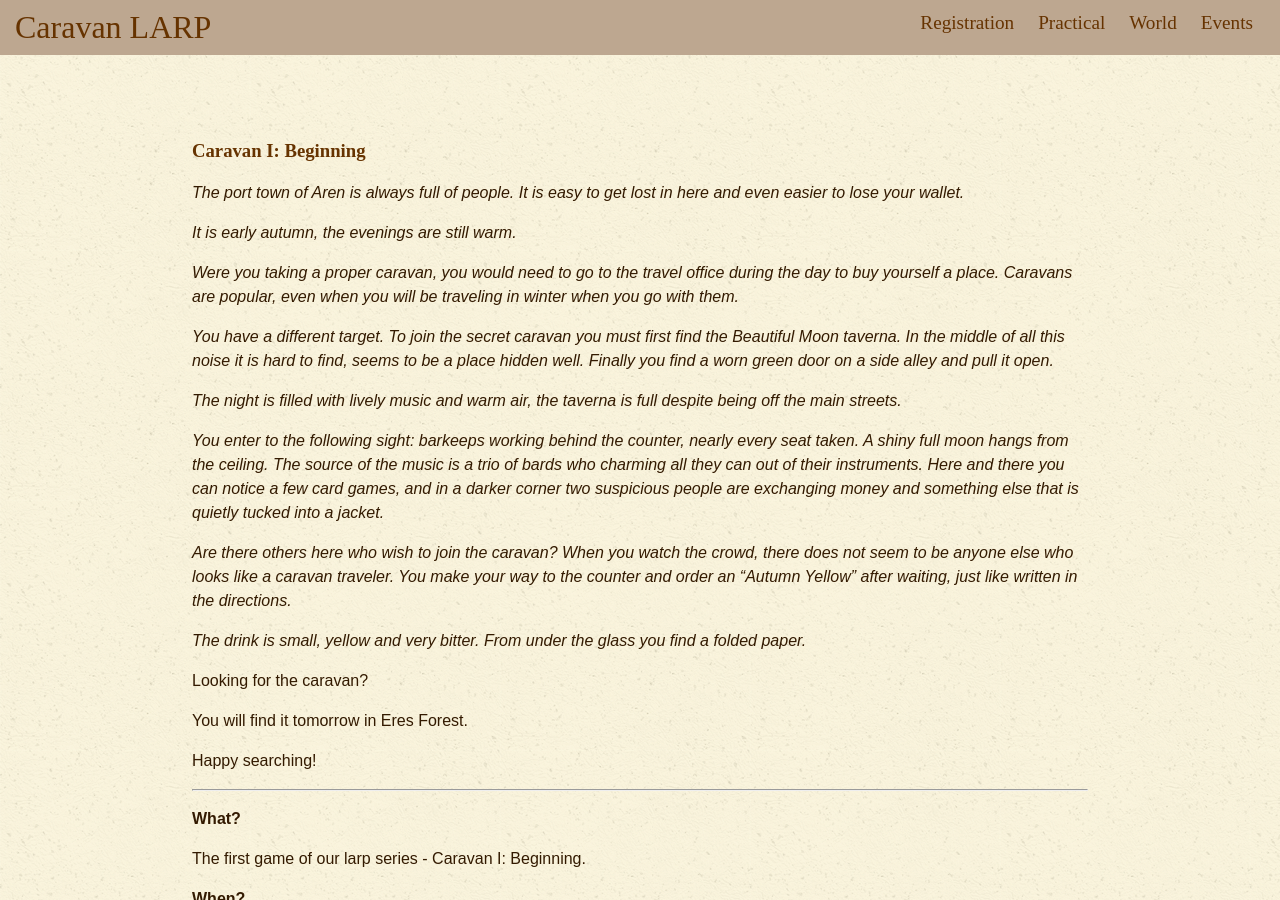
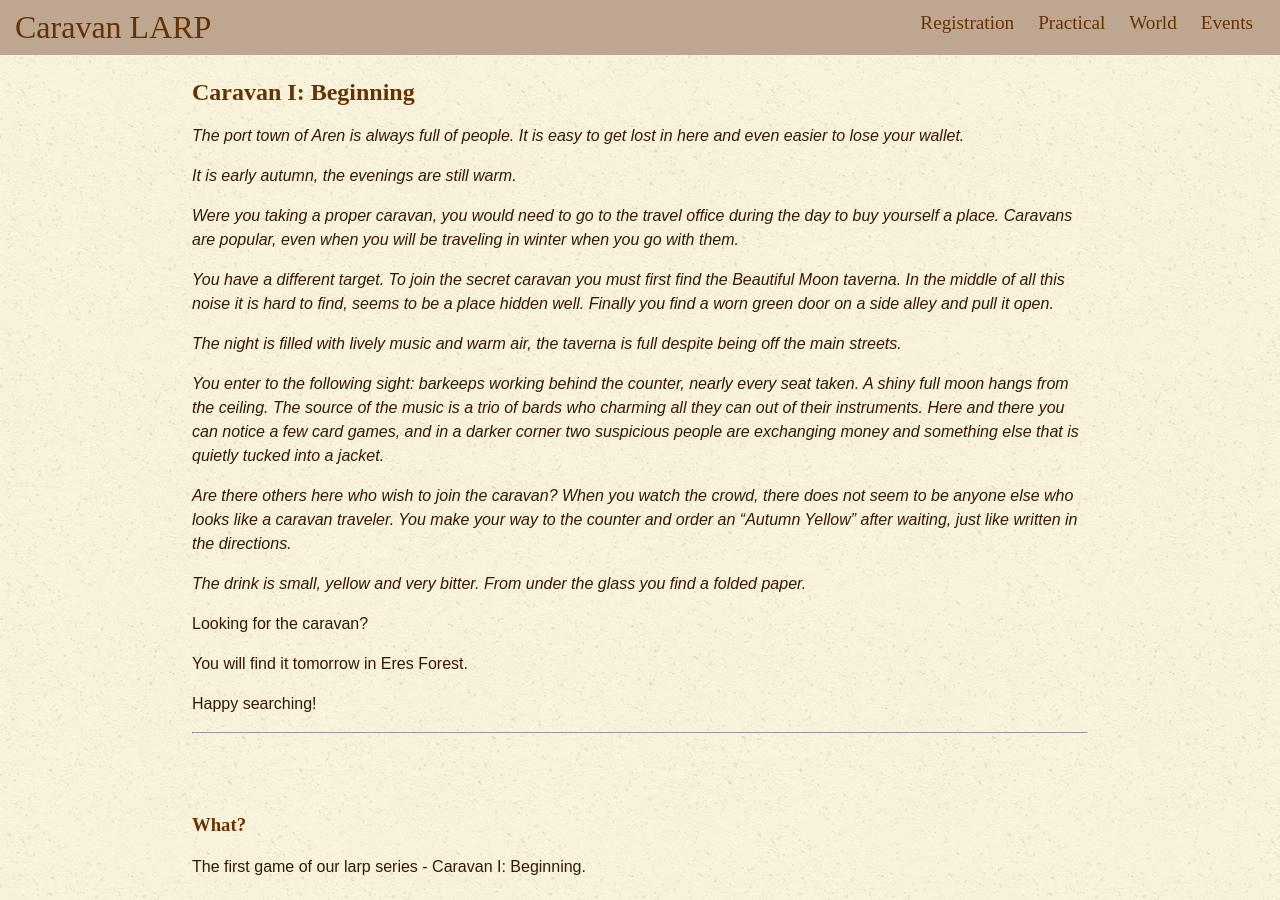
Before and after one commit to karavanlarp/karavanlarp.github.io, a Jekyll site: the page built from eng/events/beginning.md, in a window 1280 px wide and 900 px high. Built offline with Jekyll 4.4.1, drawn with Linux system fonts in a browser that asks for light colours; some web fonts are replaced.

Commit message:
text fix

```diff
--- a/eng/events/beginning.md
+++ b/eng/events/beginning.md
@@ -2,7 +2,7 @@
 layout: default-eng
 title: Caravan I - Beginning
 ---
-### Caravan I: Beginning
+## Caravan I: Beginning
 
 _The port town of Aren is always full of people. It is easy to get lost in here and even easier to lose your wallet._
 
@@ -28,19 +28,19 @@
 
 ***
 
-**What?**
+### What?
 
 The first game of our larp series - Caravan I: Beginning.
 
-**When?**
+### When?
 
 23-24 september. The game itself will run from Saturday noon to late evening.
 
-**Where?**
+### Where?
 
 In a summer cottage near Türi, Estonia. Coordinates [here](http://bit.ly/2wvrEK3).
 
-**Registration**
+### Registration
 
 You may pre-register with our registration form. You will be registered when you have paid for the event. There are 20-30 player spots.
 
@@ -48,7 +48,7 @@
 
 [Here](https://karavanlarp.github.io/eng/reg/registration.html) for a longer explanation for registering.
 
-**Ticket prices**
+### Ticket prices
 
 * PC - 20 euros.
 * NPC - 10 euros. One (or more) character role for the game.
@@ -61,23 +61,23 @@
 
 We also offer two sponsored spots right now.
 
-**What will I get for this?**
+### What will I get for this?
 
 A house to sleep in, 2-3 hot meals on the game day and other food and drinks during the game. In addition to that lovely NPCs and props.
 
-**Accommodations**
+### Accommodations
 
 Bring your own sleeping bags and mats since there are very few mattresses. You may also sleep in a tent if you wish. There is washing available after the game and we have a very small sauna.
 
-**Menu**
+### Menu
 
 We will have food available for the entire event, also for those who arrive on Friday and leave Sunday. There are three meals on Saturday - breakfast, lunch and dinner. Snacks and drinks will be available for the whole game. We will take your allergies and food restrictions into account. Pakume süüa terve ürituse jooksul, ka reedel tulijatele ja pühapäeval lahkujatele.
 
-**Languages**
+### Languages
 
 All game materials will be provided in Estonian and English. Depending on the amount of English-speaking participants, we will play the whole larp or parts of it in English. In the second case, a translator will be made available for you.
 
-**How will I get there?**
+### How will I get there?
 
 The location is 105 kilometers (about one and half hour’s drive) near Türi. When approaching from the north you will not have to enter the town and can drive straight to the location.
 
@@ -97,7 +97,7 @@
 
 You may arrive on Friday and sleep on location. You may also stay Saturday night after the game ends.
 
-**When do I need to be there?**
+### When do I need to be there?
 
 Those coming with a car should be on location at 10.30 and help to transport people from the public stops if needed. The overall time is 11. If you need some time to prepare your outfit and makeup, please be there earlier, as we want to start as early with the briefings as possible.
 
```
